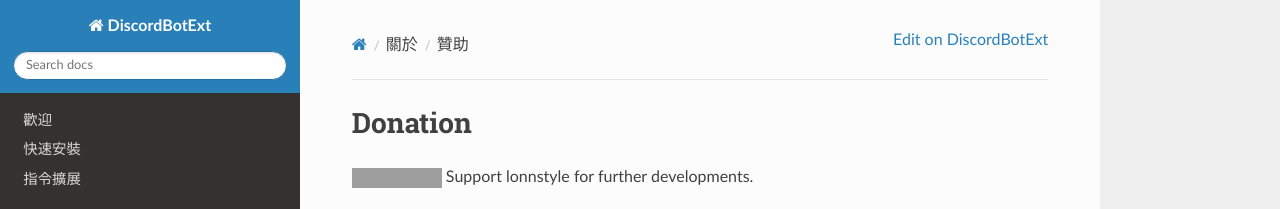
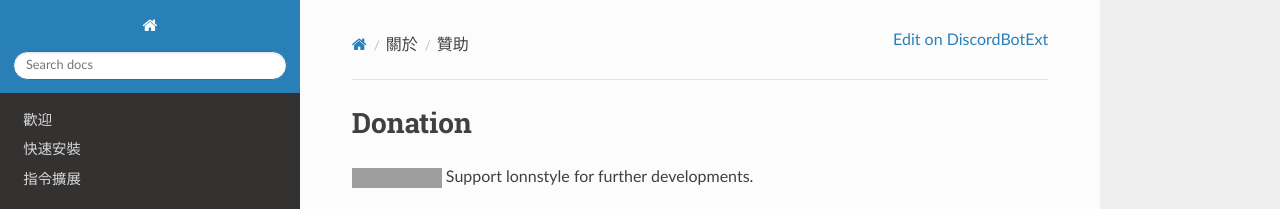
Before and after one commit to lonnstyle/DiscordBotExt, an MkDocs documentation site: the page built from docs/donate.md, in a window 1280 px wide. Shown: the top 209 px of the page. Built offline with MkDocs 1.6.1, drawn with Linux system fonts in a browser that asks for light colours; nearby versions of some CDN libraries; grey boxes are pictures that could not be loaded.

Commit message:
Update mkdocs.yml

```diff
--- a/mkdocs.yml
+++ b/mkdocs.yml
@@ -1,4 +1,3 @@
-site_name: DiscordBotExt
 repo_url: https://github.com/lonnstyle/DiscordBotExt
 repo_name: DiscordBotExt
 site_author: lonnstyle
@@ -6,8 +5,6 @@
 theme:
     name: readthedocs
     titles_only: true
-site_name: DiscordBotExt
-site_url: https://discordbotextension.readthedocs.io/zh_TW/latest/
 nav:
     - 歡迎: index.md
     - 快速安裝: quickInstall.md
```
